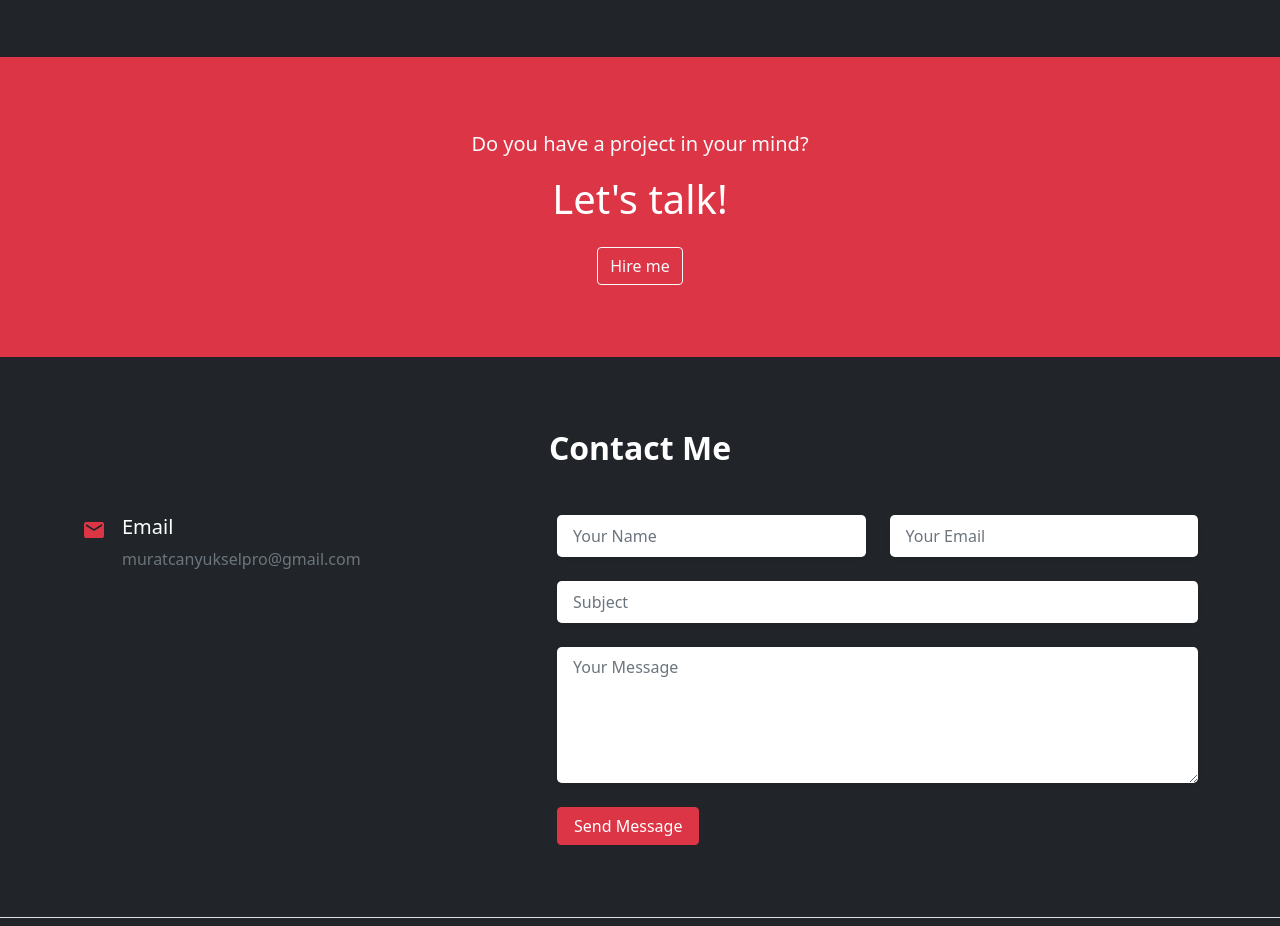
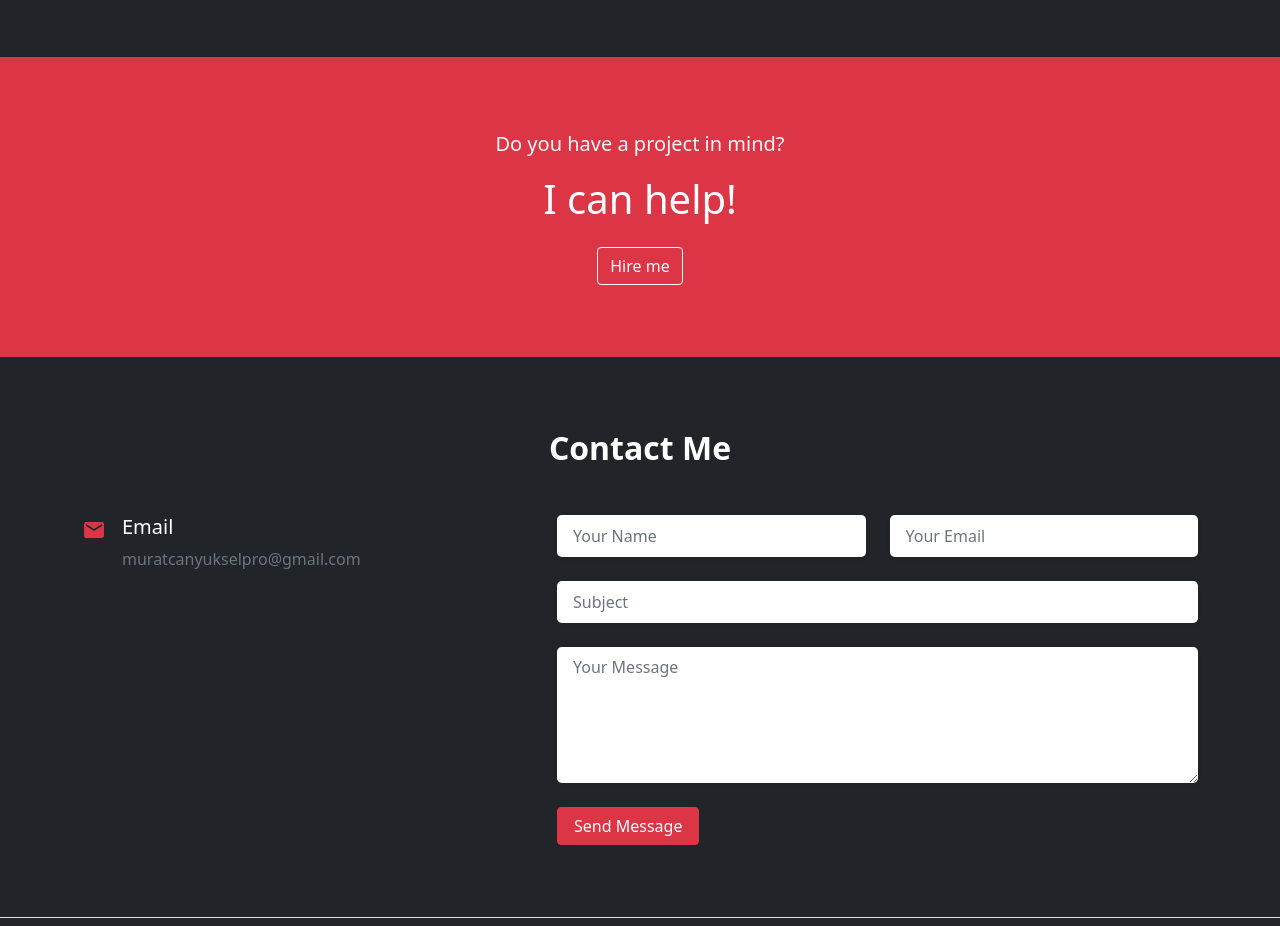
Before and after one commit to muratcan-yuksel/portfolio-1, a website: page index.html in a window 1280 px wide. Shown: the part 5640-6566 px from the top of the page. Drawn offline with nearby package versions, Linux system fonts and the light colour scheme.

Commit message:
text change

```diff
--- a/index.html
+++ b/index.html
@@ -333,8 +333,8 @@
         <div class="container-lg py-4">
             <div class="row justify-content-center">
                 <div class="col-lg-8 text-center">
-                    <p class="text-light fs-5">Do you have a project in your mind?</p>
-                    <h2 class="fs-1 text-white mb-4">Let's talk!</h2>
+                    <p class="text-light fs-5">Do you have a project in mind?</p>
+                    <h2 class="fs-1 text-white mb-4">I can help!</h2>
                     <a href="#contact" class="btn btn-outline-light">Hire me</a>
                 </div>
             </div>
```
